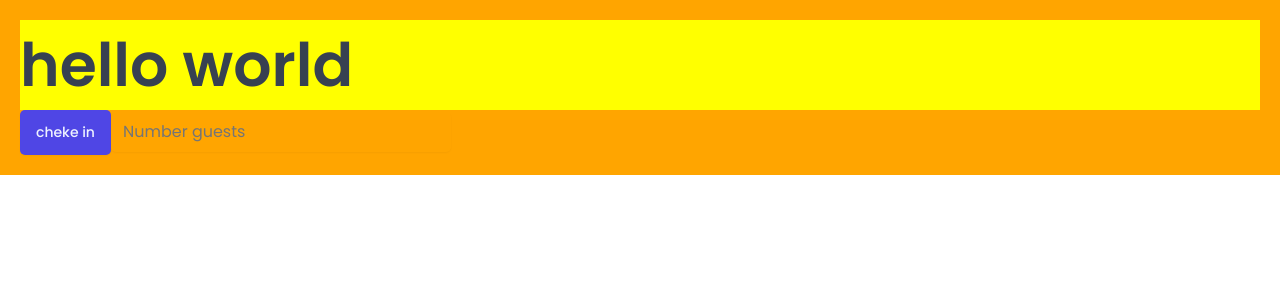
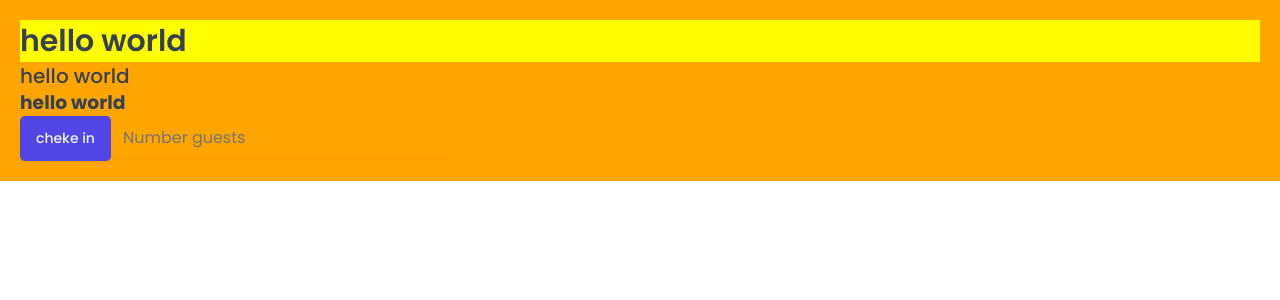
Before and after one commit to farhamostafa657/the-wild-oasis, a React (Vite) app: page / in a window 1280 px wide. Shown: the top 300 px of the page. Built offline with nearby package versions, Linux system fonts and the light colour scheme; a web font is replaced by a local one.

Commit message:
training styled components props and css function

```diff
--- a/src/App.jsx
+++ b/src/App.jsx
@@ -2,12 +2,7 @@
 import GlobalStyles from "./styles/GlobalStyles";
 import Button from "./ui/Button";
 import Input from "./ui/Input";
-
-const H1 = styled.h1`
-  font-size: 60px;
-  font-weight: 600;
-  background-color: yellow;
-`;
+import Heading from "./ui/Heading";
 
 const StyledApp = styled.div`
   background-color: orange;
@@ -19,7 +14,9 @@
     <>
       <GlobalStyles />
       <StyledApp>
-        <H1>hello world</H1>
+        <Heading as="h1">hello world</Heading>
+        <Heading as="h2">hello world</Heading>
+        <Heading as="h3">hello world</Heading>
         <Button onClick={() => alert("chike in")}>cheke in</Button>
         <Input type="number" placeholder="Number guests" />
       </StyledApp>
--- /dev/null
+++ b/src/ui/Heading.jsx
@@ -0,0 +1,28 @@
+import styled, { css } from "styled-components";
+
+const Heading = styled.h1`
+  ${(props) =>
+    props.as == "h1" &&
+    css`
+      font-size: 3rem;
+      font-weight: 600;
+      background-color: yellow;
+    `}
+
+  ${(props) =>
+    props.as == "h2" &&
+    css`
+      font-size: 2rem;
+      font-weight: 600;
+    `}
+
+    ${(props) =>
+    props.as == "h2" &&
+    css`
+      font-size: 2rem;
+      font-weight: 500;
+    `}
+  line-height:1.4
+`;
+
+export default Heading;
```
